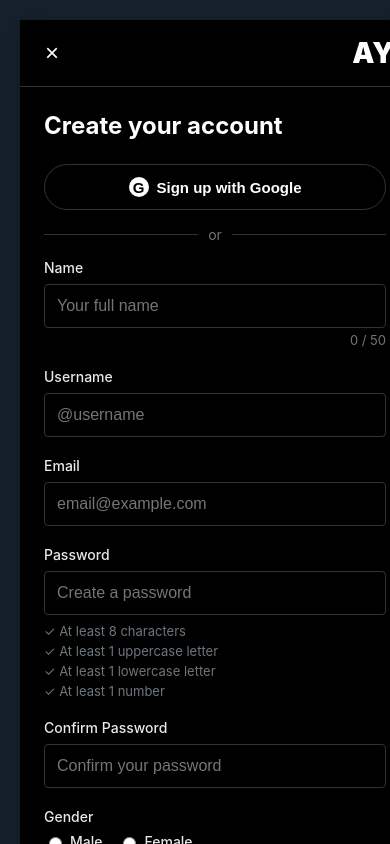
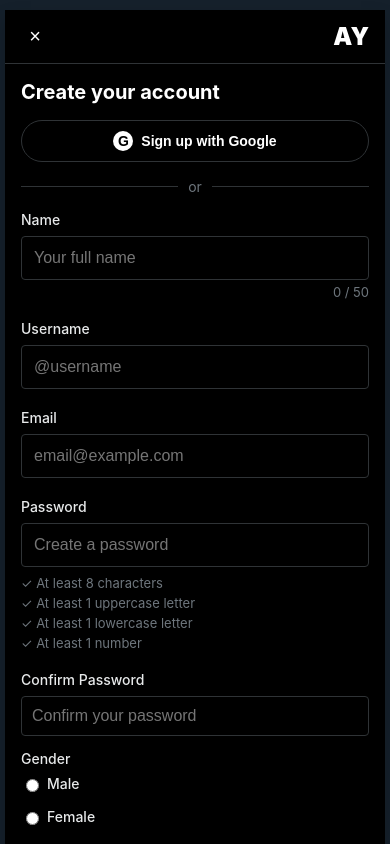
Before and after one commit to Wenfuuu/TPAWeb_AYcom, a Svelte app in the folder tpa-frontend/: page /register in a window 390 px wide. Built offline with nearby package versions, Linux system fonts and the light colour scheme; no server answers.

Commit message:
fix: register page responsiveness

```diff
--- a/tpa-frontend/src/page/RegisterPage.svelte
+++ b/tpa-frontend/src/page/RegisterPage.svelte
@@ -206,7 +206,7 @@
       state.uploadingImages = false;
       return true;
     } catch (error) {
-      if(error instanceof Error){
+      if (error instanceof Error) {
         toastStore.error(error.message);
       }
       // console.error("Error uploading images:", error);
@@ -284,14 +284,14 @@
 
   async function sendVerificationCode(): Promise<void> {
     const apiData = {
-      email: state.formData.email
+      email: state.formData.email,
     };
 
     const res = await fetch("http://localhost:8080/api/auth/send-code", {
       method: "POST",
-      body: JSON.stringify(apiData)
+      body: JSON.stringify(apiData),
     });
-    if(res.ok) startResendCountdown();
+    if (res.ok) startResendCountdown();
   }
 
   function startResendCountdown(): void {
@@ -313,7 +313,7 @@
     try {
       await sendVerificationCode();
     } catch (error) {
-      if(error instanceof Error){
+      if (error instanceof Error) {
         toastStore.error(error.message);
       }
       state.errors.general =
@@ -342,24 +342,24 @@
   async function verifyCode(): Promise<boolean> {
     const apiData = {
       email: state.formData.email,
-      code: state.formData.verificationCode
+      code: state.formData.verificationCode,
     };
 
     try {
       const res = await fetch("http://localhost:8080/api/auth/verify-code", {
         method: "POST",
-        body: JSON.stringify(apiData)
+        body: JSON.stringify(apiData),
       });
 
       const data = await res.json();
       return data.verified;
     } catch (error) {
-      if(error instanceof Error){
+      if (error instanceof Error) {
         toastStore.error(error.message);
       }
       // console.error("Error verifying code:", error);
       return false;
-    };
+    }
   }
 
   function handleGoogleAuth(): void {
@@ -370,10 +370,10 @@
     fetch("http://localhost:8080/verify-recaptcha", {
       method: "POST",
       // headers: { "Content-Type": "application/json" },
-      body: JSON.stringify({ token })
+      body: JSON.stringify({ token }),
     })
-      .then(res => res.json())
-      .then(data => {
+      .then((res) => res.json())
+      .then((data) => {
         if (data.success) {
           // console.log("success recaptcha");
           state.recaptchaVerified = true;
@@ -386,10 +386,14 @@
       });
   }
 
-  onMount(async() => {
+  onMount(async () => {
     // console.log("Component mounted, reCAPTCHA would be initialized here");
     window.recaptchaCallback = onRecaptchaCallback;
-    if (!document.querySelector("script[src=\"https://www.google.com/recaptcha/api.js\"]")) {
+    if (
+      !document.querySelector(
+        "script[src='https://www.google.com/recaptcha/api.js']"
+      )
+    ) {
       const script = document.createElement("script");
       script.src = "https://www.google.com/recaptcha/api.js";
       script.async = true;
@@ -638,7 +642,8 @@
                   >Select a security question</option
                 >
                 {#each securityQuestions as question (question.id)}
-                  <option value={question.id.toString()}>{question.text}</option>
+                  <option value={question.id.toString()}>{question.text}</option
+                  >
                 {/each}
               </select>
             </div>
@@ -674,8 +679,8 @@
               id="recaptcha-container"
               class="g-recaptcha"
               data-sitekey="6Le5ySYrAAAAADAVGZm_Gug20l8ge7D0IQgwg6f3"
-              data-callback="recaptchaCallback">
-            </div>
+              data-callback="recaptchaCallback"
+            ></div>
           </div>
           {#if state.errors.general}
             <p class="error-message general-error">{state.errors.general}</p>
@@ -762,7 +767,6 @@
     height: 100%;
     background-color: #15202b;
   }
-
   .register-page {
     background-color: #15202b;
     color: #fff;
@@ -783,6 +787,8 @@
     max-width: 600px;
     overflow: hidden;
     box-shadow: 0 8px 16px rgba(0, 0, 0, 0.2);
+    max-height: 90vh;
+    overflow-y: auto;
   }
 
   .register-header {
@@ -901,7 +907,6 @@
     margin-bottom: 8px;
     color: #e7e9ea;
   }
-
   input[type="password"] {
     width: 100%;
     padding: 12px;
@@ -921,6 +926,7 @@
     color: #f4212e;
     font-size: 13px;
     margin-top: 4px;
+    word-wrap: break-word;
   }
 
   .general-error {
@@ -930,12 +936,14 @@
   .radio-group {
     display: flex;
     gap: 16px;
+    flex-wrap: wrap;
   }
 
   .radio-label {
     display: flex;
     align-items: center;
     cursor: pointer;
+    min-width: 0;
   }
 
   .radio-label input {
@@ -948,15 +956,16 @@
     margin-top: 0;
     margin-bottom: 12px;
   }
-
   .dob-selects {
     display: flex;
     gap: 12px;
+    flex-wrap: wrap;
   }
 
   .select-wrapper {
     position: relative;
     flex: 1;
+    min-width: 100px;
   }
 
   .full-width {
@@ -973,6 +982,7 @@
     font-size: 16px;
     appearance: none;
     cursor: pointer;
+    box-sizing: border-box;
   }
 
   .select-wrapper::after {
@@ -1000,9 +1010,13 @@
   .checkbox-label input {
     margin-right: 8px;
   }
-
   .recaptcha {
     margin-bottom: 24px;
+    overflow: hidden;
+  }
+
+  .recaptcha .g-recaptcha {
+    transform-origin: 0 0;
   }
 
   .form-actions {
@@ -1074,13 +1088,31 @@
   .resend-code {
     margin-bottom: 24px;
   }
+  /* Responsive styles */
+  @media (max-width: 768px) {
+    .register-page {
+      padding: 10px;
+      align-items: flex-start;
+      padding-top: 20px;
+    }
 
-  /* Responsive styles */
-  @media (max-width: 480px) {
     .register-container {
       max-width: 100%;
-      height: 100vh;
-      border-radius: 0;
+      border-radius: 12px;
+      max-height: 95vh;
+    }
+
+    .register-content {
+      padding: 20px;
+    }
+
+    h1 {
+      font-size: 22px;
+      margin-bottom: 20px;
+    }
+
+    .form-group {
+      margin-bottom: 16px;
     }
 
     .dob-selects {
@@ -1088,8 +1120,166 @@
       gap: 8px;
     }
 
+    .select-wrapper {
+      min-width: auto;
+    }
+
     .form-actions {
       flex-direction: column;
+      gap: 8px;
+    }
+
+    .radio-group {
+      flex-direction: column;
+      gap: 8px;
+    }
+  }
+
+  @media (max-width: 480px) {
+    .register-page {
+      padding: 5px;
+      align-items: flex-start;
+      padding-top: 10px;
+    }
+
+    .register-container {
+      max-width: 100%;
+      height: 100vh;
+      border-radius: 0;
+      max-height: 100vh;
+    }
+
+    .register-header {
+      padding: 12px 16px;
+    }
+
+    .register-content {
+      padding: 16px;
+    }
+
+    h1 {
+      font-size: 20px;
+      margin-bottom: 16px;
+    }
+
+    .form-group {
+      margin-bottom: 14px;
+    }
+
+    input[type="password"],
+    select {
+      padding: 10px;
+      font-size: 16px;
+    }
+
+    .google-auth-button {
+      padding: 10px;
+      font-size: 14px;
+    }
+
+    .primary-button,
+    .secondary-button {
+      padding: 10px;
+      font-size: 14px;
+    }
+
+    .dob-selects {
+      flex-direction: column;
+      gap: 6px;
+    }
+
+    .form-actions {
+      flex-direction: column;
+      gap: 6px;
+    }
+
+    .verification-info {
+      font-size: 14px;
+      margin-bottom: 20px;
+    }
+
+    .close-button {
+      width: 28px;
+      height: 28px;
+      font-size: 20px;
+    }
+
+    .logo {
+      font-size: 24px;
+    }
+  }
+
+  @media (max-width: 360px) {
+    .register-content {
+      padding: 12px;
+    }
+
+    h1 {
+      font-size: 18px;
+      margin-bottom: 12px;
+    }
+
+    .form-group {
+      margin-bottom: 12px;
+    }
+
+    input[type="password"],
+    select {
+      padding: 8px;
+      font-size: 15px;
+    }
+
+    .google-auth-button {
+      padding: 8px;
+      font-size: 13px;
+    }
+
+    .primary-button,
+    .secondary-button {
+      padding: 8px;
+      font-size: 13px;
+    }
+
+    label,
+    p {
+      font-size: 13px;
+    }
+
+    .verification-info {
+      font-size: 13px;
+    }
+
+    .error-message {
+      font-size: 12px;
+    }
+  }
+
+  /* Additional responsive adjustments for recaptcha */
+  @media (max-width: 480px) {
+    .recaptcha .g-recaptcha {
+      transform: scale(0.85);
+    }
+  }
+
+  @media (max-width: 360px) {
+    .recaptcha .g-recaptcha {
+      transform: scale(0.75);
+    }
+  }
+
+  /* Prevent horizontal overflow on small screens */
+  @media (max-width: 480px) {
+    * {
+      max-width: 100%;
+      box-sizing: border-box;
+    }
+
+    .register-page {
+      overflow-x: hidden;
+    }
+
+    .register-container {
+      overflow-x: hidden;
     }
   }
 </style>
```
